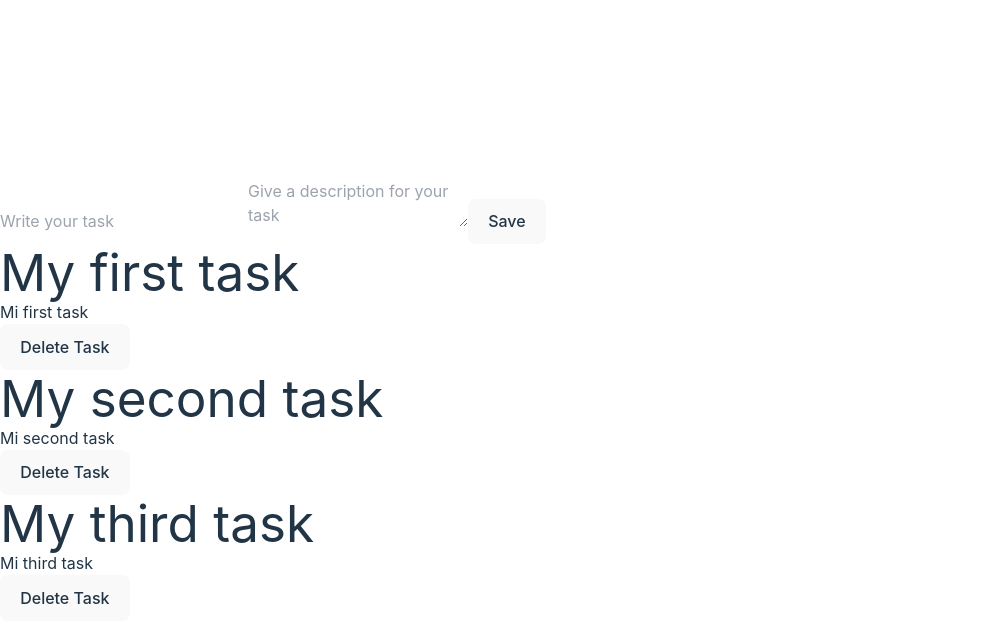
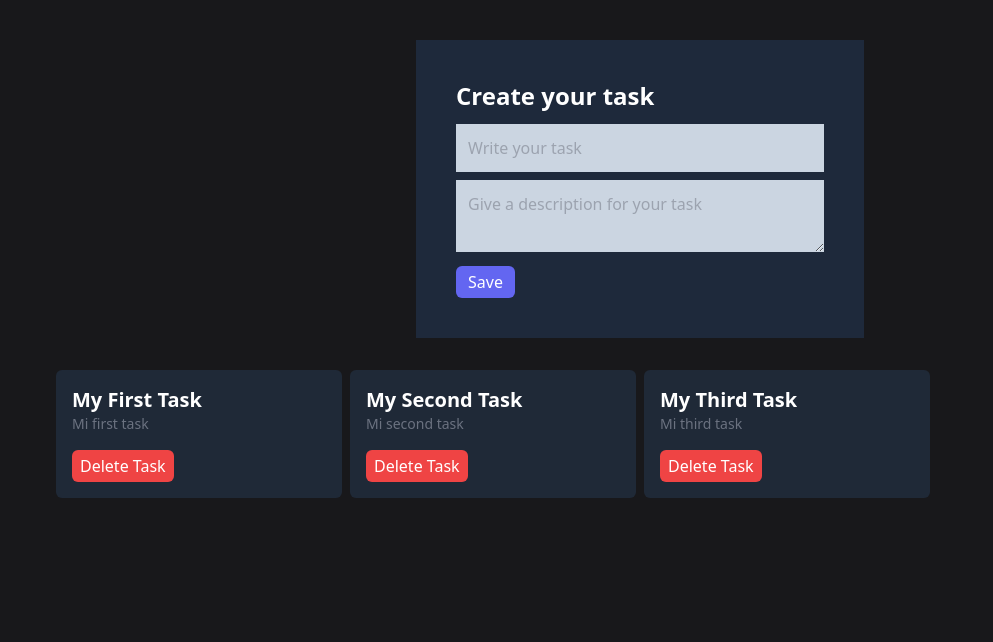
Before and after one commit to KamoSolarteB/React-Task-Application, a React (Vite) app: page / in a window 1280 px wide. Shown: the top 642 px of the page, without its empty margins (0-993 px from the left). Built offline with nearby package versions, Linux system fonts and the light colour scheme.

Commit message:
Terminando el proyecto despues de darle los estilos con tailwindcss

```diff
--- a/index.html
+++ b/index.html
@@ -4,7 +4,7 @@
     <meta charset="UTF-8" />
     <link rel="icon" type="image/svg+xml" href="/vite.svg" />
     <meta name="viewport" content="width=device-width, initial-scale=1.0" />
-    <title>Vite + React</title>
+    <title>Task App</title>
   </head>
   <body>
     <div id="root"></div>
--- a/src/App.jsx
+++ b/src/App.jsx
@@ -2,12 +2,13 @@ import React from "react";
 import { TaskList, TaskForm } from "./components";
 
 function App() {
-
   return (
-    <>
-      <TaskForm />
-      <TaskList />
-    </>
+    <main className="bg-zinc-900 h-screen w-full">
+      <div className="container mx-auto p-10">
+        <TaskForm />
+        <TaskList />
+      </div>
+    </main>
   );
 }
 
--- a/src/components/TaskCard.jsx
+++ b/src/components/TaskCard.jsx
@@ -2,13 +2,16 @@ import React, { useContext } from "react";
 import { Context } from "../Context/Context";
 
 function TaskCard({ task }) {
-  const { deleteTask } = useContext(Context)
+  const { deleteTask } = useContext(Context);
 
   return (
-    <div>
-      <h1>{task.title}</h1>
-      <p>{task.description}</p>
-      <button onClick={() => deleteTask(task.id)}>
+    <div className="bg-gray-800 text-white p-4 rounded-md">
+      <h1 className="text-xl font-bold capitalize">{task.title}</h1>
+      <p className="text-gray-500 text-sm">{task.description}</p>
+      <button
+        className="bg-red-500 px-2 py-1 rounded-md mt-4 hover:bg-red-400"
+        onClick={() => deleteTask(task.id)}
+      >
         Delete Task
       </button>
     </div>
--- a/src/components/TaskForm.jsx
+++ b/src/components/TaskForm.jsx
@@ -2,7 +2,7 @@ import React, { useState, useContext } from "react";
 import { Context } from "../Context/Context";
 
 function TaskForm() {
-  const { createTask } = useContext(Context)
+  const { createTask } = useContext(Context);
 
   const [title, setTitle] = useState("");
   const [description, setDescription] = useState("");
@@ -18,8 +18,11 @@ function TaskForm() {
   };
 
   return (
-    <form onSubmit={handleSubmit}>
+    <div className="max-w-md mx-auto">
+      <form className="bg-slate-800 p-10 mb-4" onSubmit={handleSubmit}>
+        <h1 className="text-2xl font-bold text-white mb-3">Create your task</h1>
         <input
+          className="bg-slate-300 p-3 w-full mb-2"
           placeholder="Write your task"
           onChange={(e) => {
             setTitle(e.target.value);
@@ -27,14 +30,16 @@ function TaskForm() {
           value={title}
         />
         <textarea
+          className="bg-slate-300 p-3 w-full mb-2"
           placeholder="Give a description for your task"
           onChange={(e) => {
             setDescription(e.target.value);
           }}
           value={description}
         ></textarea>
-      <button>Save</button>
+        <button className="bg-indigo-500 px-3 py-1 text-white hover:bg-indigo-300 rounded-md">Save</button>
       </form>
+    </div>
   );
 }
 
--- a/src/components/TaskList.jsx
+++ b/src/components/TaskList.jsx
@@ -6,11 +6,11 @@ function TaskList() {
   const { tasks } = useContext(Context);
 
   if (tasks.length === 0) {
-    return <h1>No tasks yet</h1>;
+    return <h1 className="text-white text-4xl font-bold text-center">No tasks yet</h1>;
   }
 
   return (
-    <div>
+    <div className="grid grid-cols-4 gap-2 p-4 rounded-md">
       {tasks.map((task) => (
         <TaskCard key={task.id} task={task} />
       ))}
--- a/src/index.css
+++ b/src/index.css
@@ -1,73 +1,3 @@
 @tailwind base;
 @tailwind components;
 @tailwind utilities;
-
-:root {
-  font-family: Inter, system-ui, Avenir, Helvetica, Arial, sans-serif;
-  line-height: 1.5;
-  font-weight: 400;
-
-  color-scheme: light dark;
-  color: rgba(255, 255, 255, 0.87);
-  background-color: #242424;
-
-  font-synthesis: none;
-  text-rendering: optimizeLegibility;
-  -webkit-font-smoothing: antialiased;
-  -moz-osx-font-smoothing: grayscale;
-  -webkit-text-size-adjust: 100%;
-}
-
-a {
-  font-weight: 500;
-  color: #646cff;
-  text-decoration: inherit;
-}
-a:hover {
-  color: #535bf2;
-}
-
-body {
-  margin: 0;
-  display: flex;
-  place-items: center;
-  min-width: 320px;
-  min-height: 100vh;
-}
-
-h1 {
-  font-size: 3.2em;
-  line-height: 1.1;
-}
-
-button {
-  border-radius: 8px;
-  border: 1px solid transparent;
-  padding: 0.6em 1.2em;
-  font-size: 1em;
-  font-weight: 500;
-  font-family: inherit;
-  background-color: #1a1a1a;
-  cursor: pointer;
-  transition: border-color 0.25s;
-}
-button:hover {
-  border-color: #646cff;
-}
-button:focus,
-button:focus-visible {
-  outline: 4px auto -webkit-focus-ring-color;
-}
-
-@media (prefers-color-scheme: light) {
-  :root {
-    color: #213547;
-    background-color: #ffffff;
-  }
-  a:hover {
-    color: #747bff;
-  }
-  button {
-    background-color: #f9f9f9;
-  }
-}
```
Also changed, not shown: src/App.css (added). Lines whose indentation alone changed are shown as unchanged.
